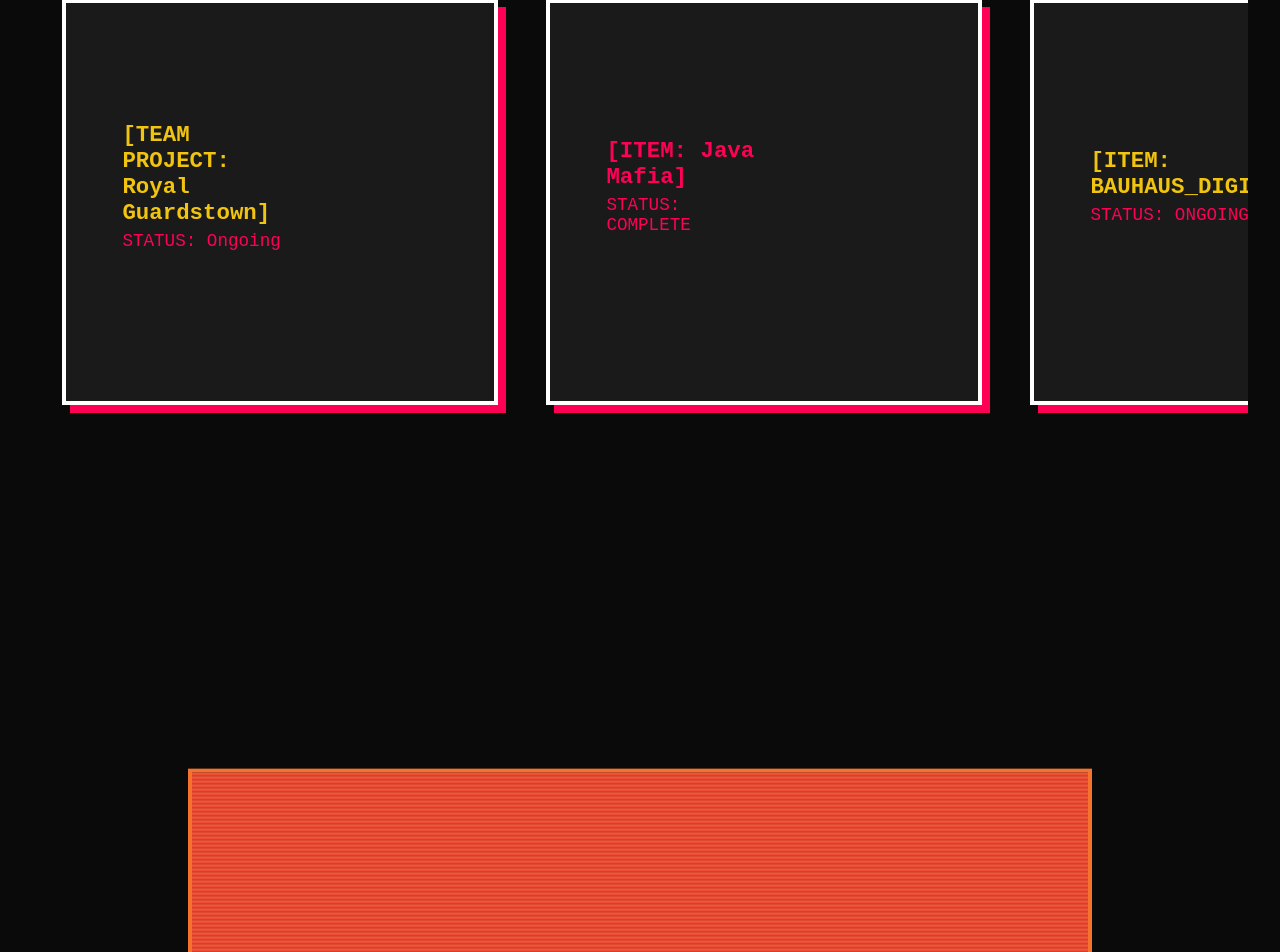
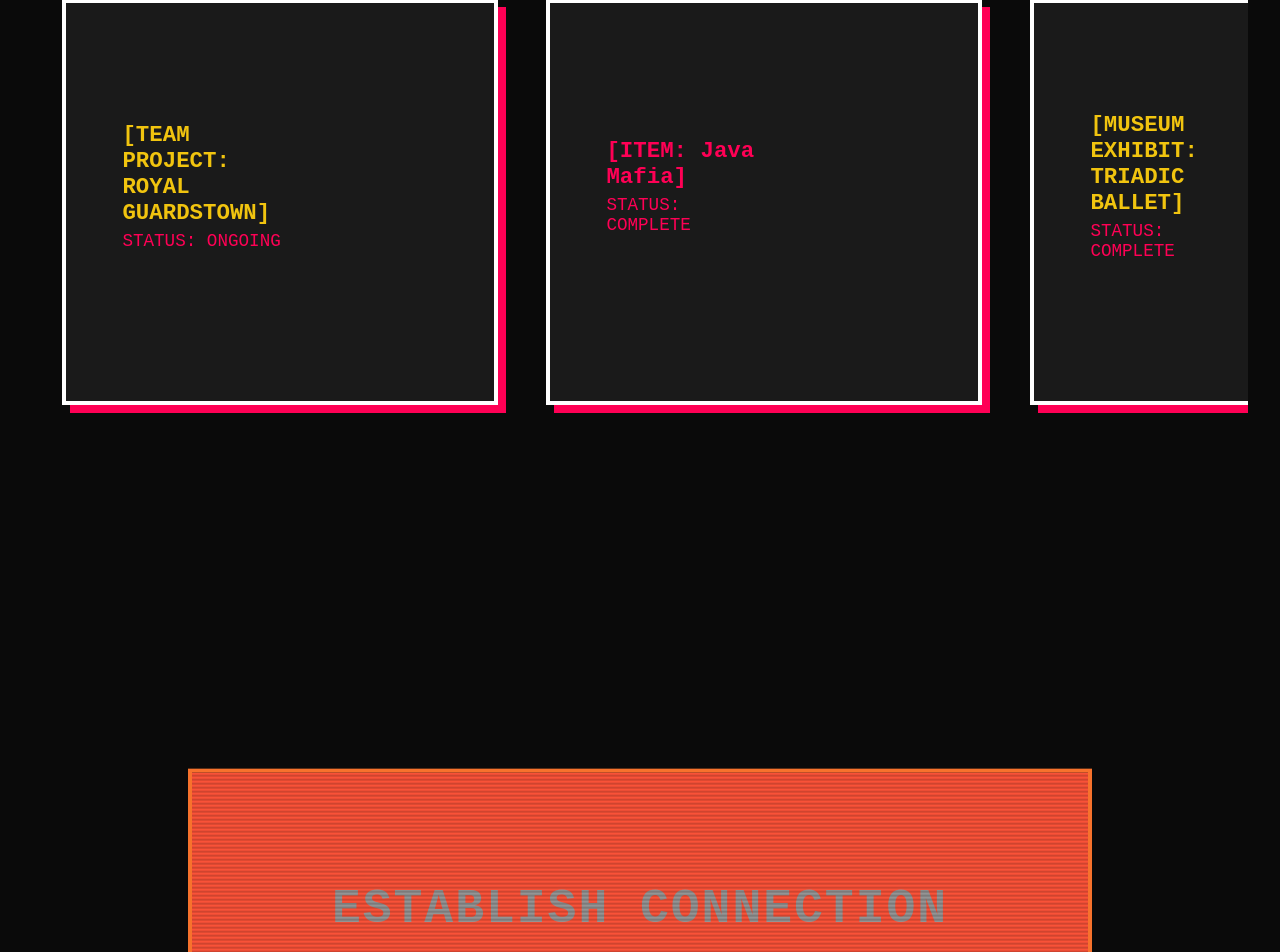
Before and after one commit to apr45/is117-GameDevPortfolio, a React (Vite) app: page / in a window 1280 px wide. Shown: the part 2440-3392 px from the top of the page. Built offline with nearby package versions, Linux system fonts and the light colour scheme.

Commit message:
updating description of third project card

```diff
--- a/src/components/ProjectSlider.tsx
+++ b/src/components/ProjectSlider.tsx
@@ -14,8 +14,8 @@ const ProjectSlider: React.FC = () => {
             <div className={styles.contentSide}>
               <div className={styles.cardHeader}>
                 <div className={styles.headerMain}>
-                  <h3 className={styles.pillarTitle}>[TEAM PROJECT: Royal Guardstown]</h3>
-                  <span className={styles.statusLabel}>STATUS: Ongoing</span>
+                  <h3 className={styles.pillarTitle}>[TEAM PROJECT: ROYAL GUARDSTOWN]</h3>
+                  <span className={styles.statusLabel}>STATUS: ONGOING</span>
                 </div>
               </div>
               <p className={styles.projectDesc}>
@@ -25,7 +25,6 @@ const ProjectSlider: React.FC = () => {
                 framework, execute strategic level design, and produce high-fidelity
                 custom iconography.
               </p>
-              <div className={styles.techStack}>#UNITY #C# #LEVEL_DESIGN #UI_UX</div>
             </div>
             <div className={styles.imageSide}>
               <div className={styles.crtOverlay} />
@@ -60,14 +59,17 @@ const ProjectSlider: React.FC = () => {
             <div className={styles.contentSide}>
               <div className={styles.cardHeader}>
                 <div className={styles.headerMain}>
-                  <h3 className={styles.pillarTitle}>[ITEM: BAUHAUS_DIGITAL]</h3>
-                  <span className={styles.statusLabel}>STATUS: ONGOING</span>
+                  <h3 className={styles.pillarTitle}>[MUSEUM EXHIBIT: TRIADIC BALLET]</h3>
+                  <span className={styles.statusLabel}>STATUS: COMPLETE</span>
                 </div>
               </div>
               <p className={styles.projectDesc}>
-                Digital reconstruction of Schlemmer's Triadic Ballet using minimalist geometric design.
+                Architected a digital reconstruction of Oskar Schlemmer's "Triadic Ballet,"
+                translating the experimental trinity-based performance into a
+                minimalist, functional interface. This exhibition leverages
+                Bauhaus-era geometric aesthetics to offer an interactive exploration
+                of Schlemmer's legacy through avant-garde digital components.
               </p>
-              <div className={styles.techStack}>#WEB #DESIGN #BAUHAUS</div>
             </div>
             <div className={styles.imageSide}>
               <div className={styles.crtOverlay} />
--- a/src/styles/CTA.module.css
+++ b/src/styles/CTA.module.css
@@ -96,7 +96,7 @@
 .mainTitle {
   font-size: 3rem;
   margin: 0;
-  margin-top: 15%;
+  margin-top: 5%;
   text-transform: uppercase;
   font-family: var(--font-pixel);
   letter-spacing: 2px;
--- a/src/styles/ProjectSlider.module.css
+++ b/src/styles/ProjectSlider.module.css
@@ -100,7 +100,7 @@
 .projectCard:hover .techStack,
 .projectCard:hover .imageSide {
   opacity: 1;
-  max-height: 200px; /* Large enough to fit content */
+  max-height: 210px; /* Large enough to fit content */
   transform: translateY(0);
   pointer-events: auto;
 }
@@ -108,7 +108,7 @@
 .cardHeader {
   display: flex;
   align-items: center;
-  gap: 1.5rem;
+  gap: 2.0rem;
   width: 100%;
   justify-content: center; /* Initial center alignment */
 }
```
